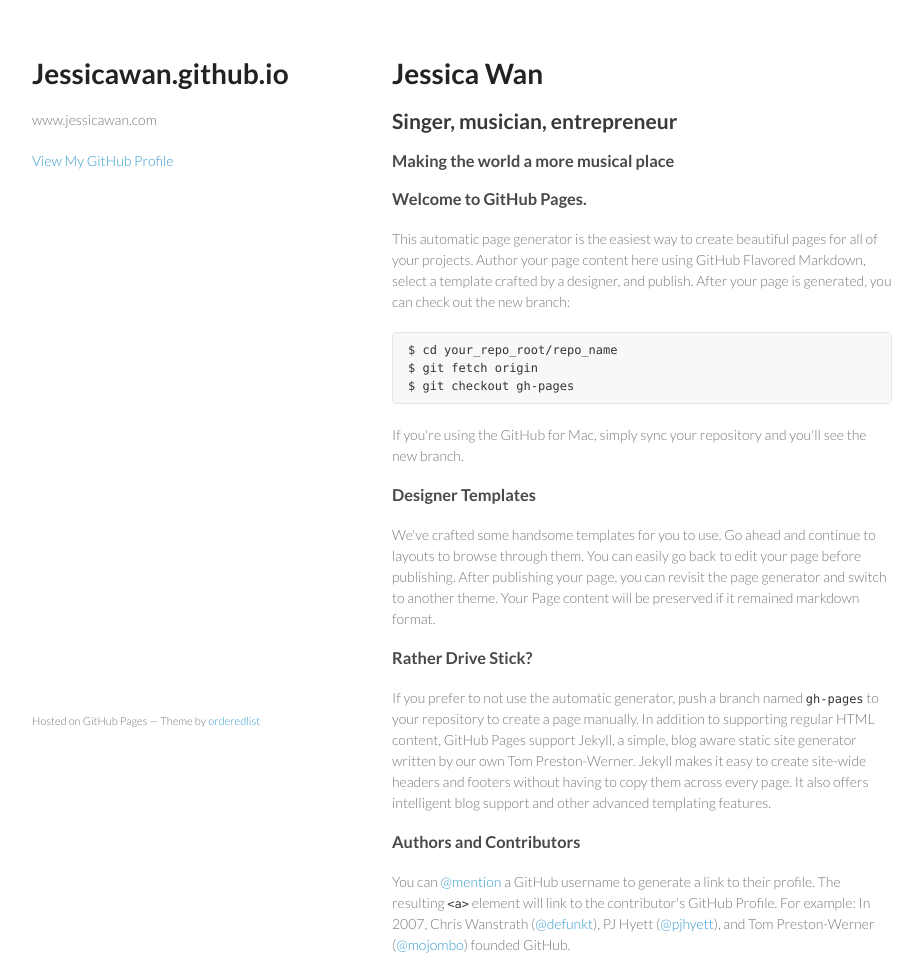
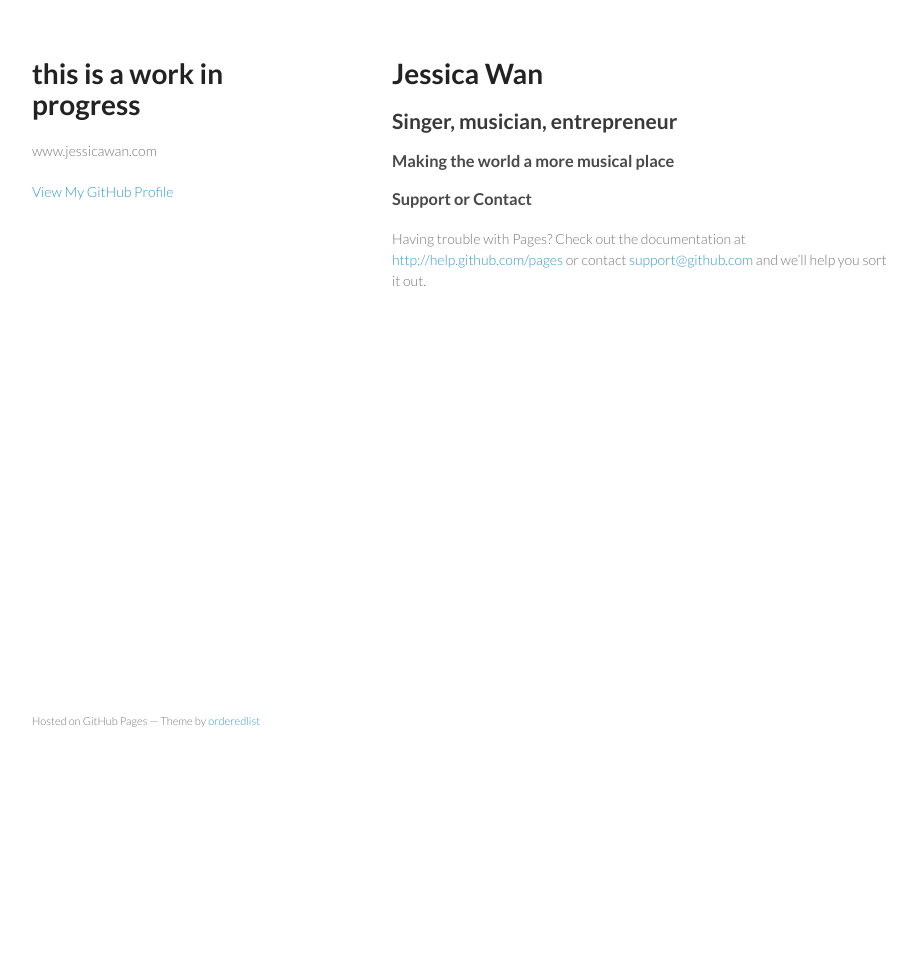
Before and after one commit to jessicawan/jessicawan.github.io, a plain HTML site: page index.html in a window 1280 px wide. Shown: the top 958 px of the page, without its empty margins (178-1101 px from the left). After the commit the page ends 800 px from the top, so only its background shows below. Drawn offline with Linux system fonts and the light colour scheme.

Commit message:
Update index.html

```diff
--- a/index.html
+++ b/index.html
@@ -3,7 +3,7 @@
   <head>
     <meta charset="utf-8">
     <meta http-equiv="X-UA-Compatible" content="chrome=1">
-    <title>Jessicawan.github.io by jessicawan</title>
+    <title>this is a work in progress by jessicawan</title>
 
     <link rel="stylesheet" href="stylesheets/styles.css">
     <link rel="stylesheet" href="stylesheets/pygment_trac.css">
@@ -15,7 +15,7 @@
   <body>
     <div class="wrapper">
       <header>
-        <h1>Jessicawan.github.io</h1>
+        <h1>this is a work in progress</h1>
         <p>www.jessicawan.com</p>
 
 
@@ -32,32 +32,6 @@
 <h3>
 <a name="making-the-world-a-more-musical-place" class="anchor" href="#making-the-world-a-more-musical-place"><span class="octicon octicon-link"></span></a>Making the world a more musical place</h3>
 
-<h3>
-<a name="welcome-to-github-pages" class="anchor" href="#welcome-to-github-pages"><span class="octicon octicon-link"></span></a>Welcome to GitHub Pages.</h3>
-
-<p>This automatic page generator is the easiest way to create beautiful pages for all of your projects. Author your page content here using GitHub Flavored Markdown, select a template crafted by a designer, and publish. After your page is generated, you can check out the new branch:</p>
-
-<pre><code>$ cd your_repo_root/repo_name
-$ git fetch origin
-$ git checkout gh-pages
-</code></pre>
-
-<p>If you're using the GitHub for Mac, simply sync your repository and you'll see the new branch.</p>
-
-<h3>
-<a name="designer-templates" class="anchor" href="#designer-templates"><span class="octicon octicon-link"></span></a>Designer Templates</h3>
-
-<p>We've crafted some handsome templates for you to use. Go ahead and continue to layouts to browse through them. You can easily go back to edit your page before publishing. After publishing your page, you can revisit the page generator and switch to another theme. Your Page content will be preserved if it remained markdown format.</p>
-
-<h3>
-<a name="rather-drive-stick" class="anchor" href="#rather-drive-stick"><span class="octicon octicon-link"></span></a>Rather Drive Stick?</h3>
-
-<p>If you prefer to not use the automatic generator, push a branch named <code>gh-pages</code> to your repository to create a page manually. In addition to supporting regular HTML content, GitHub Pages support Jekyll, a simple, blog aware static site generator written by our own Tom Preston-Werner. Jekyll makes it easy to create site-wide headers and footers without having to copy them across every page. It also offers intelligent blog support and other advanced templating features.</p>
-
-<h3>
-<a name="authors-and-contributors" class="anchor" href="#authors-and-contributors"><span class="octicon octicon-link"></span></a>Authors and Contributors</h3>
-
-<p>You can <a href="https://github.com/blog/821" class="user-mention">@mention</a> a GitHub username to generate a link to their profile. The resulting <code>&lt;a&gt;</code> element will link to the contributor's GitHub Profile. For example: In 2007, Chris Wanstrath (<a href="https://github.com/defunkt" class="user-mention">@defunkt</a>), PJ Hyett (<a href="https://github.com/pjhyett" class="user-mention">@pjhyett</a>), and Tom Preston-Werner (<a href="https://github.com/mojombo" class="user-mention">@mojombo</a>) founded GitHub.</p>
 
 <h3>
 <a name="support-or-contact" class="anchor" href="#support-or-contact"><span class="octicon octicon-link"></span></a>Support or Contact</h3>
```
